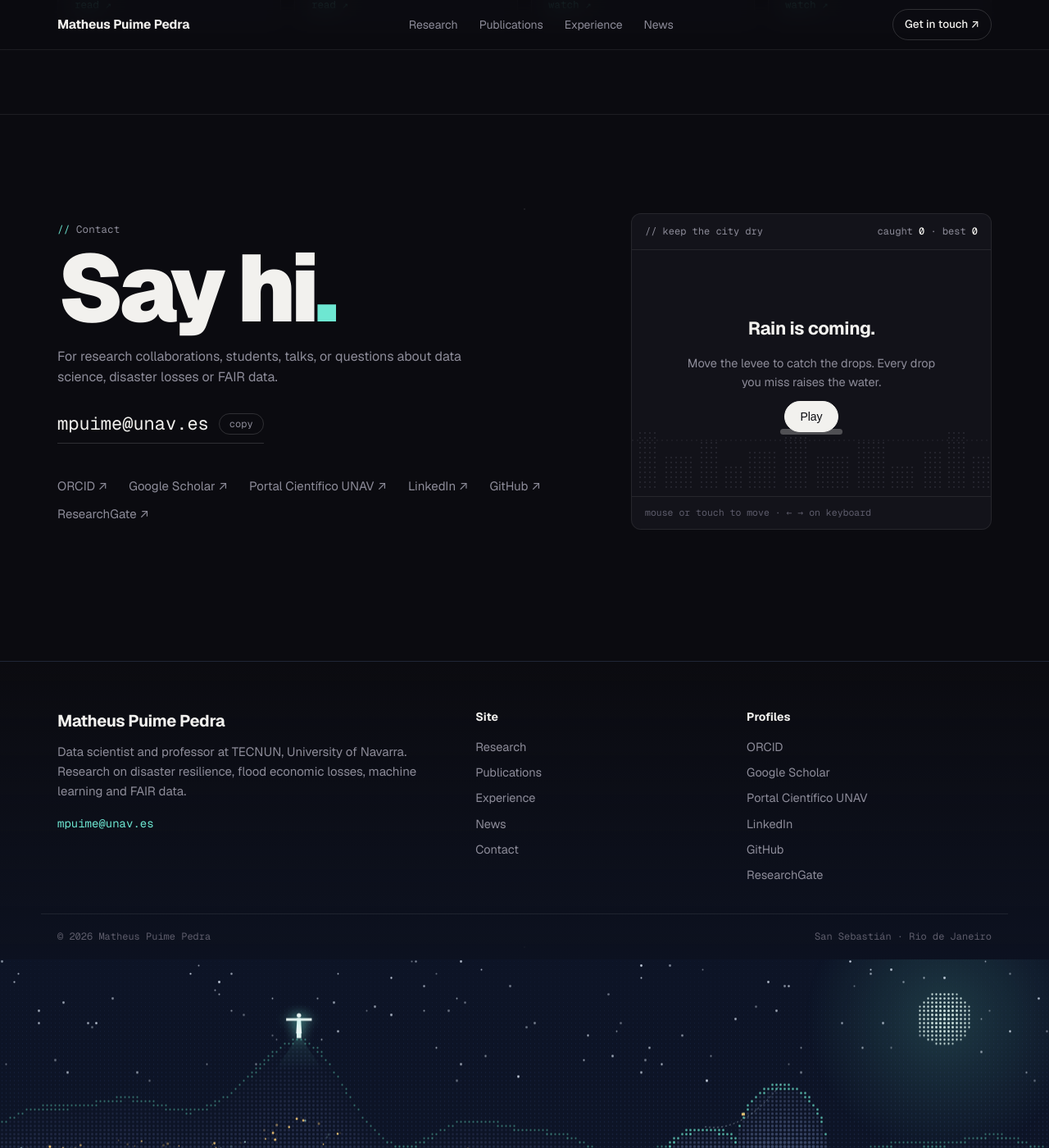
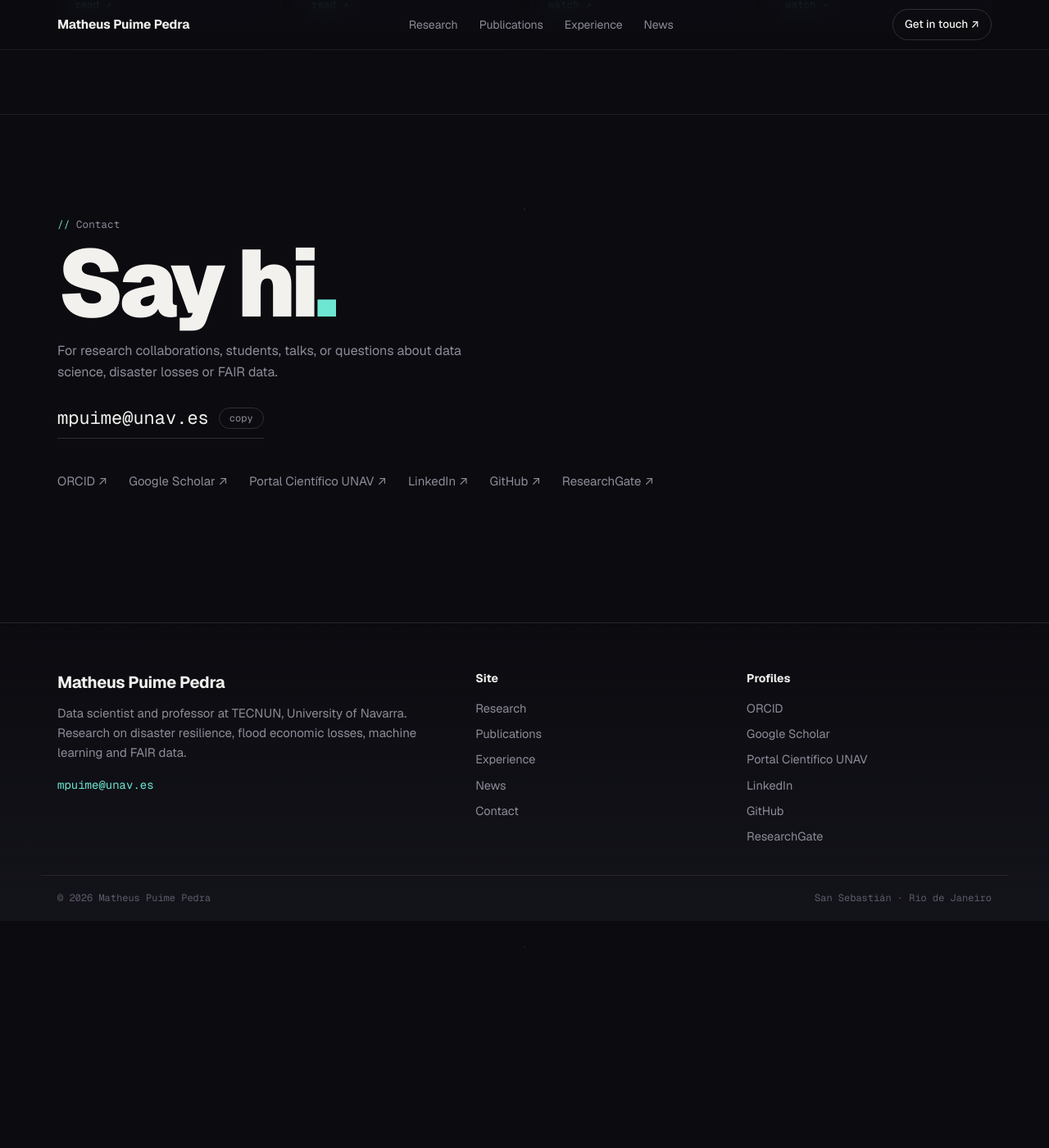
Before and after one commit to MatheusFeijoo/matheusfeijoo.github.io, a Jekyll site: the page built from index.html, in a window 1280 px wide and 1400 px high, scrolled down 4695 px. Shown: the whole window at 82% size. Built offline with Jekyll 4.4.1, drawn with Linux system fonts in a browser that asks for light colours; after the commit the page ends 5818 px from its top, so only the background shows below that; part of the change alters nothing that is shown; some of the changed text lies outside the part shown.

Commit message:
Remove the mini game and the Rio footer scene
Co-Authored-By: Claude Opus 5.5 <noreply@anthropic.com>

```diff
--- a/_layouts/default.html
+++ b/_layouts/default.html
@@ -74,11 +74,9 @@
     </nav>
   </div>
   <div class="in foot-bottom"><span>© {{ site.time | date: '%Y' }} {{ site.author.name }}</span><span>San Sebastián · Rio de Janeiro</span></div>
-  <div class="foot-scene" aria-hidden="true"><canvas id="rio"></canvas><span class="scene-cap">Rio de Janeiro · Corcovado &amp; Sugarloaf</span></div>
 </footer>
 
 <script src="{{ '/assets/js/site.js' | relative_url }}"></script>
-<script src="{{ '/assets/js/rio.js' | relative_url }}"></script>
 {% for js in page.scripts %}<script src="{{ js | prepend: '/assets/js/' | relative_url }}"></script>
 {% endfor %}
 </body>
--- a/assets/css/home.css
+++ b/assets/css/home.css
@@ -1,4 +1,4 @@
-/* Homepage. Hero over an interactive dot field; research as a timeline with details; papers, experience with globe, news, contact with a mini game. */
+/* Homepage. Hero over an interactive dot field; research as a timeline with details; papers, experience with globe, news, contact. */
 .hero > .in{padding-top:clamp(56px,8vw,104px);padding-bottom:52px;display:grid;gap:26px;justify-items:start}
 h1.name{margin:0;font-weight:900;font-size:clamp(42px,7.4vw,104px);line-height:.95;letter-spacing:-.05em}
 h1.name .dot{color:var(--accent)}
@@ -121,25 +121,13 @@ h1.name .dot{color:var(--accent)}
 .socials{display:flex;flex-wrap:wrap;gap:10px 26px;margin-top:40px;font-size:15px}
 .socials a{color:var(--muted)}
 .socials a:hover{color:var(--accent)}
-.contact-grid{display:grid;grid-template-columns:minmax(0,1fr) minmax(0,440px);gap:clamp(32px,5vw,72px);align-items:center}
-.game{border:1px solid var(--line);border-radius:12px;background:var(--surface);overflow:hidden}
-.game-top{display:flex;justify-content:space-between;align-items:center;gap:12px;padding:12px 16px;border-bottom:1px solid var(--line);font-family:var(--mono);font-size:12px;color:var(--muted)}
-.game-top b{color:var(--text);font-weight:500;font-variant-numeric:tabular-nums}
-.game-stage{position:relative}
-.game-stage canvas{display:block;width:100%;height:300px;touch-action:none;cursor:none}
-.game-stage canvas:focus-visible{outline:2px solid var(--accent);outline-offset:-2px}
-.game-msg{position:absolute;inset:0;display:grid;place-content:center;justify-items:center;gap:12px;text-align:center;padding:20px;background:color-mix(in srgb,var(--surface) 72%,transparent)}
-.game-msg p{margin:0;max-width:32ch;font-size:14.5px;color:var(--muted)}
-.game-msg h3{margin:0;font-size:22px;letter-spacing:-.02em}
-.game-help{padding:10px 16px;border-top:1px solid var(--line);font-family:var(--mono);font-size:11.5px;color:var(--faint)}
 
 @media (max-width:900px){
   .meta{grid-template-columns:repeat(2,minmax(0,1fr))}
   .rt{grid-template-columns:minmax(0,1fr)}
   .xp{grid-template-columns:minmax(0,1fr)}
   .globe-card{position:static;order:-1;max-width:420px;width:100%;justify-self:center}
-  .contact-grid{grid-template-columns:minmax(0,1fr)}
-  .writes{grid-template-columns:repeat(2,minmax(0,1fr))}
+    .writes{grid-template-columns:repeat(2,minmax(0,1fr))}
   .pub{grid-template-columns:56px minmax(0,1fr) 20px}
   .pub .v{grid-column:2}
   .pub .ar{grid-row:1;grid-column:3}
@@ -150,7 +138,6 @@ h1.name .dot{color:var(--accent)}
   .post .meta-col{display:flex;gap:12px;align-items:center}
   .w{min-height:0}
   .xp-list li{grid-template-columns:minmax(0,1fr);gap:2px}
-  .contact-grid{grid-template-columns:minmax(0,1fr)}
-  .intro{flex-direction:column;align-items:flex-start}
+    .intro{flex-direction:column;align-items:flex-start}
 }
 @media (prefers-reduced-motion: reduce){ .role .rot.swap{animation:none} }
--- a/assets/css/site.css
+++ b/assets/css/site.css
@@ -83,8 +83,8 @@ section.s{padding-block:clamp(64px,8vw,104px);border-bottom:1px solid var(--line
 .more{font-family:var(--mono);font-size:13px;color:var(--muted);white-space:nowrap}
 .more:hover{color:var(--accent)}
 
-/* footer: links on a night band that turns into the Rio scene */
-.site-foot{margin-top:40px;border-top:1px solid var(--line);background:linear-gradient(to bottom,transparent,#0d1426 70%)}
+/* footer: about, site links and profiles */
+.site-foot{margin-top:40px;border-top:1px solid var(--line);background:linear-gradient(to bottom,transparent,var(--surface))}
 .foot-grid{display:grid;grid-template-columns:minmax(0,1.6fr) repeat(2,minmax(0,1fr));gap:32px;padding-block:56px 36px}
 .foot-brand b{font-size:20px;font-weight:600;letter-spacing:-.02em}
 .foot-brand p{margin:10px 0 14px;color:var(--muted);max-width:46ch;font-size:15px}
@@ -94,9 +94,6 @@ section.s{padding-block:clamp(64px,8vw,104px);border-bottom:1px solid var(--line
 .foot-col a{color:var(--muted)}
 .foot-col a:hover,.foot-mail:hover{color:var(--accent)}
 .foot-bottom{display:flex;justify-content:space-between;gap:12px;flex-wrap:wrap;font-family:var(--mono);font-size:12px;color:var(--faint);padding-block:18px;border-top:1px solid var(--line)}
-.foot-scene{position:relative;height:clamp(220px,28vw,360px);background:#0d1426}
-.foot-scene canvas{display:block;width:100%;height:100%}
-.scene-cap{position:absolute;right:max(20px,env(safe-area-inset-right,0px));bottom:12px;font-family:var(--mono);font-size:11px;color:rgba(226,246,241,.45)}
 @media (max-width:720px){.foot-grid{grid-template-columns:minmax(0,1fr) minmax(0,1fr)}.foot-brand{grid-column:1/-1}}
 
 /* tuner (draft only) */
--- a/assets/js/game.js
+++ /dev/null
@@ -1,88 +0,0 @@
-/* "Keep the city dry": catch the rain with a levee; every missed drop raises the water. Needs <canvas id="game">, #game-start, #game-msg. */
-(function(){
-  var cv=document.getElementById('game');if(!cv)return;
-  var ctx=cv.getContext('2d'),root=document.documentElement,startBtn=document.getElementById('game-start'),msg=document.getElementById('game-msg'),scoreEl=document.getElementById('game-score'),bestEl=document.getElementById('game-best');
-  var W=0,H=0,running=false,last=0,drops=[],splashes=[],paddle={x:0,w:76},keys={},water=0,score=0,spawn=0,elapsed=0,best=0,buildings=[];
-  try{best=+localStorage.getItem('mpp-game-best')||0;}catch(e){}
-  bestEl.textContent=best;
-
-  function size(){
-    var dpr=Math.min(window.devicePixelRatio||1,2);W=cv.clientWidth;H=cv.clientHeight;
-    cv.width=Math.round(W*dpr);cv.height=Math.round(H*dpr);ctx.setTransform(dpr,0,0,dpr,0,0);
-    buildings=[];var x=6;var seed=7;
-    while(x<W-6){seed=(seed*9301+49297)%233280;var bw=22+seed%26,bh=26+(seed%5)*11;buildings.push({x:x,w:bw,h:bh});x+=bw+6;}
-    if(!paddle.x)paddle.x=W/2;
-    if(!running)draw();
-  }
-  function col(n){return getComputedStyle(root).getPropertyValue(n).trim();}
-  function cityTop(){return H-12-Math.max.apply(null,buildings.map(function(b){return b.h;}))*.8;}
-
-  function reset(){drops=[];splashes=[];water=0;score=0;spawn=0;elapsed=0;paddle.x=W/2;scoreEl.textContent='0';}
-  function start(){reset();running=true;msg.hidden=true;last=performance.now();cv.focus();requestAnimationFrame(loop);}
-  function end(){
-    running=false;
-    if(score>best){best=score;bestEl.textContent=best;try{localStorage.setItem('mpp-game-best',String(best));}catch(e){}}
-    msg.querySelector('p').textContent='The city flooded. You caught '+score+' drop'+(score===1?'':'s')+'.';
-    startBtn.textContent='Play again';msg.hidden=false;
-  }
-
-  function loop(now){
-    if(!running)return;
-    var dt=Math.min(.05,(now-last)/1000);last=now;elapsed+=dt;
-    var rate=.75+elapsed*.055;spawn+=dt*rate*1.6;
-    while(spawn>1){spawn--;drops.push({x:14+Math.random()*(W-28),y:-8,v:90+Math.random()*50+elapsed*4});}
-    var sp=380*dt;if(keys.ArrowLeft||keys.a)paddle.x-=sp;if(keys.ArrowRight||keys.d)paddle.x+=sp;
-    paddle.x=Math.max(paddle.w/2,Math.min(W-paddle.w/2,paddle.x));
-    var py=H-82;
-    for(var i=drops.length-1;i>=0;i--){
-      var d=drops[i];d.y+=d.v*dt;
-      if(d.y>=py-3&&d.y<=py+8&&Math.abs(d.x-paddle.x)<=paddle.w/2+3){drops.splice(i,1);score++;scoreEl.textContent=score;splashes.push({x:d.x,y:py,t:0});continue;}
-      if(d.y>H-water-10){drops.splice(i,1);water+=4.2;}
-    }
-    splashes.forEach(function(s){s.t+=dt;});splashes=splashes.filter(function(s){return s.t<.35;});
-    draw();
-    if(H-water<=cityTop())end();else requestAnimationFrame(loop);
-  }
-
-  function draw(){
-    ctx.clearRect(0,0,W,H);
-    var acc=col('--accent'),mut=col('--muted'),faint=col('--faint'),txt=col('--text');
-    /* skyline as dot-filled blocks */
-    buildings.forEach(function(b){
-      for(var y=H-12;y>H-12-b.h;y-=6)for(var x=b.x+3;x<b.x+b.w-1;x+=6){
-        ctx.fillStyle=faint;ctx.globalAlpha=.9;ctx.fillRect(x,y,2,2);
-      }
-    });
-    ctx.globalAlpha=1;
-    /* water: dotted, rising */
-    if(water>0){
-      var top=H-water,t=performance.now()/400;
-      ctx.fillStyle=acc;
-      for(var y=H-2;y>top;y-=5)for(var x=2;x<W;x+=5){
-        var wave=Math.sin(x*.05+t)*2;if(y<top+wave+2)continue;
-        ctx.globalAlpha=.25+.45*((H-y)/Math.max(water,1));ctx.fillRect(x,y,2,2);
-      }
-      ctx.globalAlpha=1;
-    }
-    /* drops */
-    ctx.fillStyle=acc;
-    drops.forEach(function(d){ctx.beginPath();ctx.arc(d.x,d.y,3.2,0,6.2832);ctx.fill();ctx.globalAlpha=.35;ctx.fillRect(d.x-1,d.y-12,2,8);ctx.globalAlpha=1;});
-    splashes.forEach(function(s){ctx.strokeStyle=acc;ctx.globalAlpha=1-s.t/.35;ctx.beginPath();ctx.arc(s.x,s.y,4+s.t*40,Math.PI,0);ctx.stroke();ctx.globalAlpha=1;});
-    /* levee */
-    var py=H-82;
-    ctx.fillStyle=txt;ctx.beginPath();
-    if(ctx.roundRect)ctx.roundRect(paddle.x-paddle.w/2,py,paddle.w,7,4);else ctx.rect(paddle.x-paddle.w/2,py,paddle.w,7);
-    ctx.fill();
-    /* danger line */
-    ctx.strokeStyle=mut;ctx.setLineDash([2,4]);ctx.globalAlpha=.6;ctx.beginPath();ctx.moveTo(0,cityTop());ctx.lineTo(W,cityTop());ctx.stroke();ctx.setLineDash([]);ctx.globalAlpha=1;
-  }
-
-  cv.addEventListener('pointermove',function(e){var r=cv.getBoundingClientRect();paddle.x=e.clientX-r.left;if(!running)draw();});
-  cv.addEventListener('pointerdown',function(e){var r=cv.getBoundingClientRect();paddle.x=e.clientX-r.left;});
-  cv.addEventListener('keydown',function(e){if(['ArrowLeft','ArrowRight','a','d'].indexOf(e.key)>=0){keys[e.key]=true;e.preventDefault();}});
-  cv.addEventListener('keyup',function(e){keys[e.key]=false;});
-  startBtn.addEventListener('click',start);
-  document.addEventListener('visibilitychange',function(){if(document.hidden&&running){running=false;msg.querySelector('p').textContent='Paused.';startBtn.textContent='Restart';msg.hidden=false;}});
-  window.addEventListener('resize',size);
-  size();
-})();
--- a/assets/js/rio.js
+++ /dev/null
@@ -1,89 +0,0 @@
-/* Footer scene: Rio de Janeiro at night in halftone dots. Corcovado with Christ the Redeemer, Sugarloaf with the cable car,
-   city lights along Guanabara Bay and their reflections. The landscape is drawn once; only the lights twinkle. */
-(function(){
-  var cv=document.getElementById('rio');if(!cv)return;
-  var ctx=cv.getContext('2d'),reduce=window.matchMedia('(prefers-reduced-motion: reduce)').matches;
-  var bg=document.createElement('canvas'),bctx=bg.getContext('2d'),W=0,H=0,Y0=0,lights=[],visible=true,t0=performance.now();
-
-  function rng(seed){return function(){seed=(seed*16807)%2147483647;return(seed-1)/2147483646;};}
-  function bump(u,c,w,h){var d=(u-c)/w;return h*Math.exp(-d*d);}
-  function dome(u,c,w,h){var d=(u-c)/w;return d*d<1?h*Math.pow(1-d*d,.42):0;}
-  /* heights as a fraction of the horizon height */
-  function far(u){
-    return .16+.05*Math.sin(u*11+1)+.035*Math.sin(u*29)+.02*Math.sin(u*61)
-      +bump(u,.29,.05,.42)+bump(u,.22,.09,.12)+bump(u,.12,.08,.10)+bump(u,.45,.07,.08)-bump(u,.62,.14,.10);
-  }
-  function near(u){return Math.max(dome(u,.745,.045,.40),dome(u,.672,.04,.19),dome(u,.81,.03,.08));}
-  function corcovadoTop(){var best=0,bu=.29;for(var u=.24;u<.34;u+=.001){var h=far(u);if(h>best){best=h;bu=u;}}return{u:bu,h:best};}
-
-  function build(){
-    var dpr=Math.min(window.devicePixelRatio||1,2);W=cv.clientWidth;H=cv.clientHeight;if(!W||!H)return;
-    cv.width=bg.width=Math.round(W*dpr);cv.height=bg.height=Math.round(H*dpr);
-    ctx.setTransform(dpr,0,0,dpr,0,0);bctx.setTransform(dpr,0,0,dpr,0,0);
-    Y0=Math.round(H*.7);var S=5,r=rng(7),c=bctx;c.clearRect(0,0,W,H);
-    /* moon */
-    var mx=W*.9,my=H*.2,mr=Math.min(34,W*.035);
-    var g=c.createRadialGradient(mx,my,mr*.5,mx,my,mr*5);g.addColorStop(0,'rgba(110,231,210,.16)');g.addColorStop(1,'rgba(110,231,210,0)');c.fillStyle=g;c.fillRect(0,0,W,Y0);
-    for(var y=S/2;y<H;y+=S)for(var x=S/2;x<W;x+=S){
-      var u=x/W,hn=near(u)*Y0,hf=far(u)*Y0,top=Y0-hf,ntop=Y0-hn,rad=0,col='';
-      var dm=Math.hypot(x-mx,y-my);
-      if(y<Y0){
-        if(hn>0&&y>ntop){var dep=(y-ntop)/Math.max(hn,1);rad=1.25+dep*.9;col=y-ntop<7?'rgba(110,231,210,.85)':'rgba(70,84,120,'+(.55+dep*.35)+')';}
-        else if(y>top){var df=(y-top)/Math.max(hf,1);rad=1.05+df*.7;col=y-top<6?'rgba(110,231,210,.55)':'rgba(44,54,86,'+(.5+df*.4)+')';}
-        else if(dm<mr){rad=1.7-dm/mr*.6;col='rgba(226,246,241,.95)';}
-        else{var k=y/Y0;rad=.55+k*.35;col='rgba(60,80,130,'+(.12+k*.3)+')';if(r()<.012&&k<.6){rad=.9+r()*.6;col='rgba(230,240,255,'+(.4+r()*.5)+')';}}
-      }else{
-        var w=(y-Y0)/(H-Y0);rad=.8+w*.9+.35*Math.sin(x*.05+y*.6);
-        col='rgba(32,72,110,'+(.35+w*.4)+')';
-        if(Math.abs(x-mx)<mr*.8+w*10&&r()<.55){col='rgba(170,235,225,'+(.5-w*.35)+')';}
-      }
-      if(rad>0){c.fillStyle=col;c.beginPath();c.arc(x,y,Math.max(.3,rad),0,6.2832);c.fill();}
-    }
-    /* shoreline strip */
-    c.fillStyle='rgba(18,22,36,1)';c.fillRect(0,Y0-2,W*.62,3);
-    /* cable car between Urca and Sugarloaf */
-    var ua=.672,ub=.745,ax=W*ua,ay=Y0-near(ua)*Y0,bx=W*ub,by=Y0-near(ub)*Y0;
-    c.strokeStyle='rgba(200,220,235,.55)';c.lineWidth=1;c.setLineDash([2,3]);c.beginPath();c.moveTo(ax,ay);c.quadraticCurveTo((ax+bx)/2,Math.max(ay,by)+8,bx,by);c.stroke();c.setLineDash([]);
-    c.fillStyle='rgba(255,210,122,.95)';c.fillRect((ax+bx)/2-2,(Math.max(ay,by)+ay+by)/3+1,4,3);
-    /* Christ the Redeemer on Corcovado, lit at night */
-    var ct=corcovadoTop(),sx=ct.u*W,sy=Y0-ct.h*Y0,sc=Math.max(.8,Math.min(1.5,W/900));
-    c.save();c.translate(sx,sy);c.scale(sc,sc);c.shadowColor='rgba(110,231,210,.9)';c.shadowBlur=14;c.fillStyle='#eaf7f4';
-    c.fillRect(-2,-4,4,4);            /* pedestal */
-    c.beginPath();c.moveTo(-2.4,-4);c.lineTo(-1.6,-17);c.lineTo(1.6,-17);c.lineTo(2.4,-4);c.closePath();c.fill(); /* robe */
-    c.fillRect(-11,-17,22,2.2);       /* outstretched arms */
-    c.beginPath();c.arc(0,-19.4,1.9,0,6.2832);c.fill(); /* head */
-    c.restore();
-    var beam=c.createLinearGradient(sx,sy-30,sx,sy+40);beam.addColorStop(0,'rgba(110,231,210,0)');beam.addColorStop(.5,'rgba(110,231,210,.10)');beam.addColorStop(1,'rgba(110,231,210,0)');
-    c.fillStyle=beam;c.beginPath();c.moveTo(sx-3,sy);c.lineTo(sx-30,sy+40);c.lineTo(sx+30,sy+40);c.lineTo(sx+3,sy);c.fill();
-    /* city lights: along the shore and up the lower slopes */
-    lights=[];var lr=rng(42);
-    for(var i=0;i<Math.round(W*.42);i++){
-      var lu=lr()*.64,ly;
-      if(lr()<.6){ly=Y0-2-lr()*14;}else{var hh=far(lu)*Y0;ly=Y0-lr()*hh*.38;}
-      if(near(lu)*Y0>Y0-ly)continue;
-      lights.push({x:lu*W,y:ly,warm:lr()<.75,p:lr()*6.28,s:.6+lr()*1.6,r:.7+lr()*.9,refl:ly>Y0-8&&lr()<.5});
-    }
-    for(i=0;i<40;i++){var su=.64+lr()*.36;lights.push({x:su*W,y:Y0-2-lr()*6,warm:lr()<.6,p:lr()*6.28,s:.6+lr()*1.6,r:.6+lr()*.7,refl:lr()<.6});}
-    frame(performance.now());
-  }
-
-  function frame(now){
-    if(!W)return;
-    var t=reduce?0:(now-t0)/1000;
-    ctx.clearRect(0,0,W,H);ctx.drawImage(bg,0,0,W,H);
-    for(var i=0;i<lights.length;i++){
-      var L=lights[i],a=.55+.45*Math.sin(t*L.s+L.p);
-      ctx.fillStyle=L.warm?'rgba(255,207,120,'+a+')':'rgba(190,245,235,'+a+')';
-      ctx.beginPath();ctx.arc(L.x,L.y,L.r,0,6.2832);ctx.fill();
-      if(L.refl){
-        for(var k=1;k<7;k++){var yy=Y0+3+k*4.5,xx=L.x+Math.sin(t*1.3+k+L.p)*1.6;ctx.globalAlpha=a*(1-k/7)*.7;ctx.fillRect(xx-1.2,yy,2.4,1.4);}
-        ctx.globalAlpha=1;
-      }
-    }
-  }
-  function loop(now){if(visible)frame(now);requestAnimationFrame(loop);}
-  if('IntersectionObserver' in window)new IntersectionObserver(function(e){visible=e[0].isIntersecting;}).observe(cv);
-  var rt;window.addEventListener('resize',function(){clearTimeout(rt);rt=setTimeout(build,150);});
-  build();
-  if(!reduce)requestAnimationFrame(loop);
-})();
--- a/index.html
+++ b/index.html
@@ -1,7 +1,7 @@
 ---
 layout: default
 styles: [home.css]
-scripts: [home.js, land-dots.js, globe.js, game.js]
+scripts: [home.js, land-dots.js, globe.js]
 redirect_from:
   - /projects.html
   - /blog.html
@@ -119,7 +119,7 @@ redirect_from:
   </section>
 
   <section class="contact" id="contact">
-    <div class="in contact-grid">
+    <div class="in">
       <div>
         <span class="label">Contact</span>
         <h2>Say hi<span class="dot">.</span></h2>
@@ -130,14 +130,6 @@ redirect_from:
           {% endfor %}
         </div>
       </div>
-      <div class="game">
-        <div class="game-top"><span>// keep the city dry</span><span>caught <b id="game-score">0</b> · best <b id="game-best">0</b></span></div>
-        <div class="game-stage">
-          <canvas id="game" tabindex="0" aria-label="Mini game: move the levee to catch the rain"></canvas>
-          <div class="game-msg" id="game-msg"><h3>Rain is coming.</h3><p>Move the levee to catch the drops. Every drop you miss raises the water.</p><button class="btn primary" id="game-start" type="button">Play</button></div>
-        </div>
-        <div class="game-help">mouse or touch to move · ← → on keyboard</div>
-      </div>
     </div>
   </section>
 </main>
```
